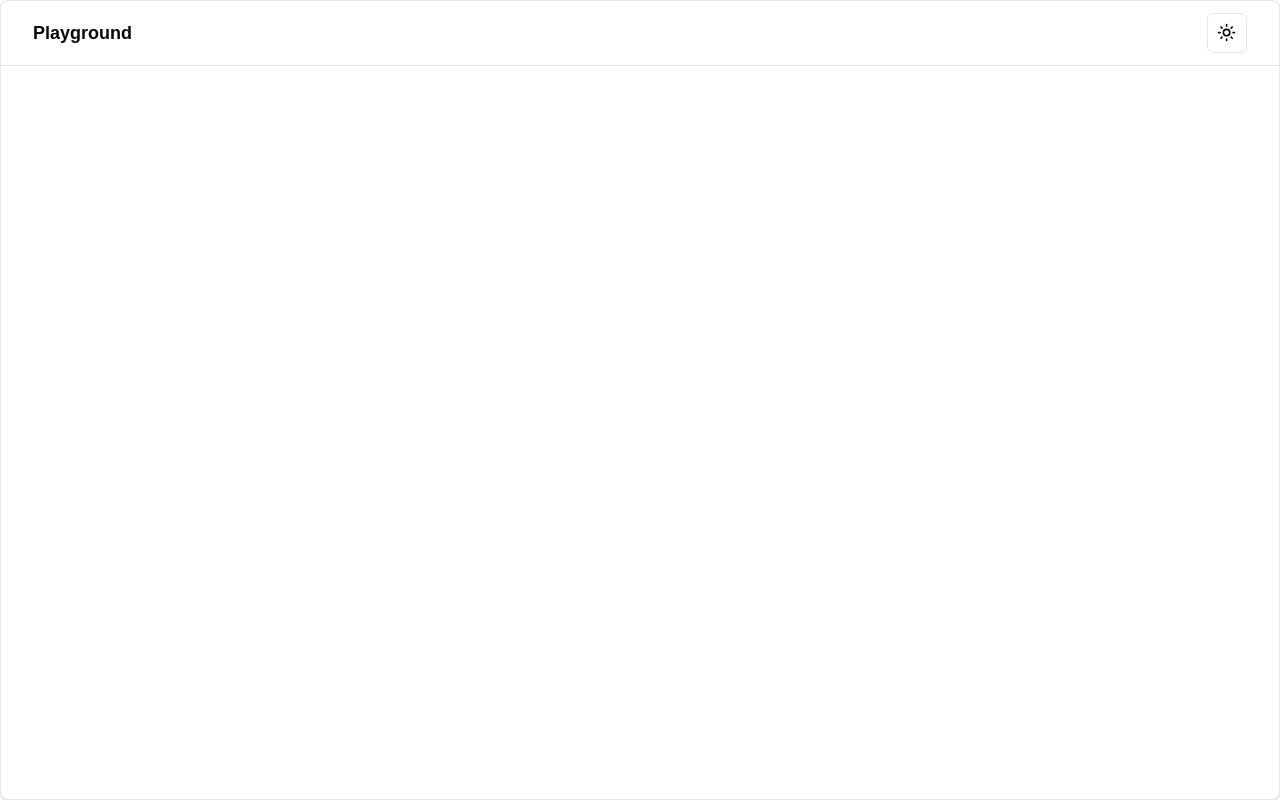
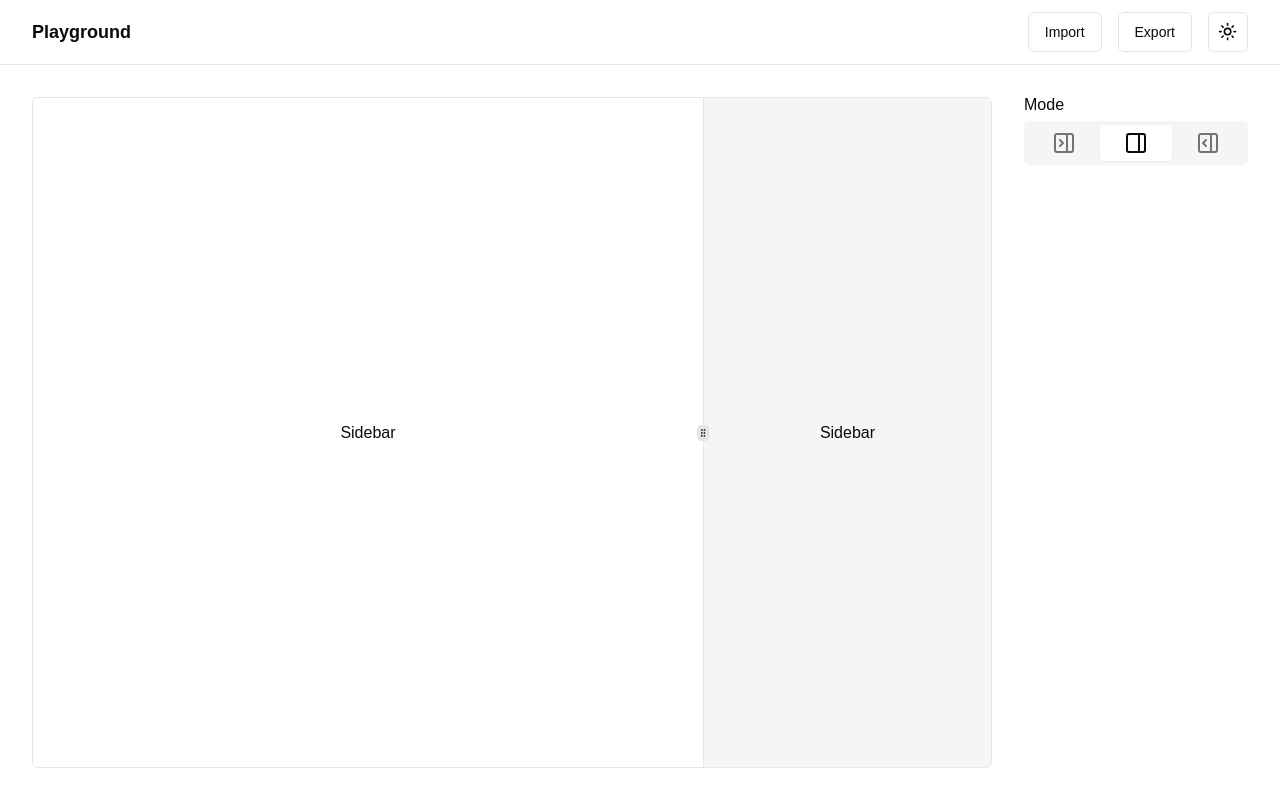
Before and after one commit to snowfoxsh/aplang-website, a Next.js app: page / in a window 1280 px wide. Built offline with nearby package versions, Linux system fonts and the light colour scheme.

Commit message:
[uni] add re-sizable workspace

```diff
--- /dev/null
+++ b/app/components/layout-tabs.tsx
@@ -0,0 +1,23 @@
+import {Tabs, TabsList, TabsTrigger} from "@/components/ui/tabs";
+import {PanelLeftOpen, PanelRight, PanelRightClose, PanelRightOpen} from "lucide-react";
+import React from "react"
+
+
+export default function LayoutTabs() {
+    return (
+        <TabsList className="h-auto grid grid-cols-3">
+            <TabsTrigger value="only-left">
+                <span className="sr-only">Complete</span>
+                <PanelRightClose />
+            </TabsTrigger>
+            <TabsTrigger value="both">
+                <span className="sr-only">Insert</span>
+                <PanelRight />
+            </TabsTrigger>
+            <TabsTrigger value="only-right">
+                <span className="sr-only">Edit</span>
+                <PanelRightOpen />
+            </TabsTrigger>
+        </TabsList>
+    )
+}
--- a/app/layout.tsx
+++ b/app/layout.tsx
@@ -2,6 +2,7 @@ import type { Metadata } from "next";
 import localFont from "next/font/local";
 import "./globals.css";
 import {ThemeProvider} from "next-themes";
+import React from "react";
 
 const geistSans = localFont({
   src: "./fonts/GeistVF.woff",
@@ -26,12 +27,10 @@ export default function RootLayout({
 }>) {
   return (
     <html lang="en">
-      <body className={`${geistSans.variable} ${geistMono.variable} antialiased h-screen w-screen`}>
-      <ThemeProvider attribute={"class"} defaultTheme={"system"} enableSystem={true} disableTransitionOnChange={false}>
-          <div className={"flex flex-col overflow-hidden h-full rounded-[0.5rem] border bg-background shadow"}>
-              {children}
-          </div>
-      </ThemeProvider>
+      <body className={`${geistSans.variable} ${geistMono.variable} antialiased`}>
+        <ThemeProvider attribute={"class"} defaultTheme={"system"} enableSystem={true} disableTransitionOnChange={false}>
+          {children}
+        </ThemeProvider>
       </body>
     </html>
   );
--- a/app/page.tsx
+++ b/app/page.tsx
@@ -1,30 +1,106 @@
+"use client"
+
 import {Separator} from "@/components/ui/separator";
 import {HoverCard, HoverCardContent, HoverCardTrigger} from "@/components/ui/hover-card";
 import {Button} from "@/components/ui/button";
 import {ColorModeToggle} from "@/app/components/color-mode-toggle";
+import {Tabs} from "@radix-ui/react-tabs";
+import LayoutTabs from "@/app/components/layout-tabs";
+import {ResizableHandle, ResizablePanel, ResizablePanelGroup} from "@/components/ui/resizable";
+import React, {useEffect, useState} from "react";
+
+type TabValue = "only-left" | "both" | "only-right";
 
 export default function Playground() {
+    const [leftHidden, setLeftHidden] = useState(false);
+    const [handleHidden, setHandleHidden] = useState(false);
+    const [rightHidden, setRightHidden] = useState(false);
+
+    const [tabValue, setTabValue] = useState<TabValue>("both")
+
+    const onTabChange = (tab: string) => {
+        setTabValue(tab as TabValue);
+
+    }
+
+    // Move state updates into useEffect
+    useEffect(() => {
+        switch (tabValue) {
+            case "only-left":
+                setLeftHidden(false);
+                setHandleHidden(true);
+                setRightHidden(true);
+                break;
+            case "both":
+                setLeftHidden(false);
+                setHandleHidden(false);
+                setRightHidden(false);
+                break;
+            case "only-right":
+                setLeftHidden(true);
+                setHandleHidden(true);
+                setRightHidden(false);
+                break;
+        }
+    }, [tabValue]);
+
     return (
-      <>
-          {/*<div className={"container flex flex-col items-start justify-between space-y-2 py-4 sm:flex-row sm:items-center sm:space-y-0 md:h-16"}>*/}
-          {/*    <h2 className={"text-lg font-semibold"}>Playground</h2> /!* add on click menu here that takes you to links *!/*/}
-          {/*    /!*light dark theme switcher*!/*/}
-          {/*</div>*/}
-          <div className={"w-full flex flex-row justify-between space-y-2 px-8 sm:flex-row sm:items-center sm:space-y-0 md:h-16"}>
+        <div className={"flex flex-col min-h-screen w-full"}>
+            <div className="w-full box-border flex flex-row justify-between items-center px-8 h-16">
                 <HoverCard>
                     <HoverCardTrigger>
-                      <h2 className={"text-lg font-bold"}>Playground</h2>
+                        <h2 className="text-lg font-bold">Playground</h2>
                     </HoverCardTrigger>
-                  <HoverCardContent className={"flex flex-col content-center items-center space-y-2 [&>*]:w-full"}>
-                      <Button variant={"secondary"}>Home</Button>
-                      <Button variant={"secondary"}>Docs</Button>
-                      <Button variant={"secondary"}>Repo</Button>
+                    <HoverCardContent
+                        align="start"
+                        className="flex flex-col content-center items-center space-y-2 [&>*]:w-full"
+                    >
+                        <Button variant="secondary">Home</Button>
+                        <Button variant="secondary">Docs</Button>
+                        <Button variant="secondary">Repo</Button>
                     </HoverCardContent>
                 </HoverCard>
-              <ColorModeToggle/>
+
+                <div className="flex space-x-4">
+                    <Button variant="outline">Import</Button>
+                    <Button variant="outline">Export</Button>
+                    <ColorModeToggle />
                 </div>
-          <Separator/>
-          <div className={"flex-1"}></div>
-      </>
+            </div>
+
+            <Separator />
+            <Tabs className="flex flex-grow flex-row-reverse" defaultValue={"both"} value={tabValue} onValueChange={onTabChange}>
+                {/* Right side */}
+                <div className="flex flex-col w-64 flex-shrink-0 py-8 pr-8 space-y-2">
+                    <HoverCard openDelay={500}>
+                        <HoverCardTrigger asChild>
+                            <span className={"text-md font-medium leading-none peer-disabled:cursor-not-allowed peer-disabled:opacity-70"}>
+                                Mode
+                            </span>
+                        </HoverCardTrigger>
+                        <HoverCardContent className={"max-w-lg text-sm"}>
+                            Choose the interface that best suits your task
+                        </HoverCardContent>
+                    </HoverCard>
+                    <LayoutTabs/>
+                </div>
+                {/* Left side */}
+                <div className="flex flex-grow min-w-0 p-8 items-center justify-center">
+                    <ResizablePanelGroup direction="horizontal" className={"border flex-grow h-full rounded-md"}>
+                        <ResizablePanel defaultSize={70} hidden={leftHidden}>
+                            <div className={"flex h-full items-center justify-center"}>
+                                Sidebar
+                            </div>
+                        </ResizablePanel>
+                        <ResizableHandle withHandle={true} disabled={handleHidden}/>
+                        <ResizablePanel className={"bg-muted"} defaultSize={30} minSize={15} maxSize={70} hidden={rightHidden}>
+                            <div className={"flex h-full items-center justify-center"}>
+                                Sidebar
+                            </div>
+                        </ResizablePanel>
+                    </ResizablePanelGroup>
+                </div>
+            </Tabs>
+        </div>
     );
 }
--- /dev/null
+++ b/components/ui/resizable.tsx
@@ -0,0 +1,45 @@
+"use client"
+
+import { GripVertical } from "lucide-react"
+import * as ResizablePrimitive from "react-resizable-panels"
+
+import { cn } from "@/lib/utils"
+
+const ResizablePanelGroup = ({
+  className,
+  ...props
+}: React.ComponentProps<typeof ResizablePrimitive.PanelGroup>) => (
+  <ResizablePrimitive.PanelGroup
+    className={cn(
+      "flex h-full w-full data-[panel-group-direction=vertical]:flex-col",
+      className
+    )}
+    {...props}
+  />
+)
+
+const ResizablePanel = ResizablePrimitive.Panel
+
+const ResizableHandle = ({
+  withHandle,
+  className,
+  ...props
+}: React.ComponentProps<typeof ResizablePrimitive.PanelResizeHandle> & {
+  withHandle?: boolean
+}) => (
+  <ResizablePrimitive.PanelResizeHandle
+    className={cn(
+      "relative flex w-px items-center justify-center bg-border after:absolute after:inset-y-0 after:left-1/2 after:w-1 after:-translate-x-1/2 focus-visible:outline-none focus-visible:ring-1 focus-visible:ring-ring focus-visible:ring-offset-1 data-[panel-group-direction=vertical]:h-px data-[panel-group-direction=vertical]:w-full data-[panel-group-direction=vertical]:after:left-0 data-[panel-group-direction=vertical]:after:h-1 data-[panel-group-direction=vertical]:after:w-full data-[panel-group-direction=vertical]:after:-translate-y-1/2 data-[panel-group-direction=vertical]:after:translate-x-0 [&[data-panel-group-direction=vertical]>div]:rotate-90",
+      className
+    )}
+    {...props}
+  >
+    {withHandle && (
+      <div className="z-10 flex h-4 w-3 items-center justify-center rounded-sm border bg-border">
+        <GripVertical className="h-2.5 w-2.5" />
+      </div>
+    )}
+  </ResizablePrimitive.PanelResizeHandle>
+)
+
+export { ResizablePanelGroup, ResizablePanel, ResizableHandle }
--- /dev/null
+++ b/components/ui/tabs.tsx
@@ -0,0 +1,55 @@
+"use client"
+
+import * as React from "react"
+import * as TabsPrimitive from "@radix-ui/react-tabs"
+
+import { cn } from "@/lib/utils"
+
+const Tabs = TabsPrimitive.Root
+
+const TabsList = React.forwardRef<
+  React.ElementRef<typeof TabsPrimitive.List>,
+  React.ComponentPropsWithoutRef<typeof TabsPrimitive.List>
+>(({ className, ...props }, ref) => (
+  <TabsPrimitive.List
+    ref={ref}
+    className={cn(
+      "inline-flex h-10 items-center justify-center rounded-md bg-muted p-1 text-muted-foreground",
+      className
+    )}
+    {...props}
+  />
+))
+TabsList.displayName = TabsPrimitive.List.displayName
+
+const TabsTrigger = React.forwardRef<
+  React.ElementRef<typeof TabsPrimitive.Trigger>,
+  React.ComponentPropsWithoutRef<typeof TabsPrimitive.Trigger>
+>(({ className, ...props }, ref) => (
+  <TabsPrimitive.Trigger
+    ref={ref}
+    className={cn(
+      "inline-flex items-center justify-center whitespace-nowrap rounded-sm px-3 py-1.5 text-sm font-medium ring-offset-background transition-all focus-visible:outline-none focus-visible:ring-2 focus-visible:ring-ring focus-visible:ring-offset-2 disabled:pointer-events-none disabled:opacity-50 data-[state=active]:bg-background data-[state=active]:text-foreground data-[state=active]:shadow-sm",
+      className
+    )}
+    {...props}
+  />
+))
+TabsTrigger.displayName = TabsPrimitive.Trigger.displayName
+
+const TabsContent = React.forwardRef<
+  React.ElementRef<typeof TabsPrimitive.Content>,
+  React.ComponentPropsWithoutRef<typeof TabsPrimitive.Content>
+>(({ className, ...props }, ref) => (
+  <TabsPrimitive.Content
+    ref={ref}
+    className={cn(
+      "mt-2 ring-offset-background focus-visible:outline-none focus-visible:ring-2 focus-visible:ring-ring focus-visible:ring-offset-2",
+      className
+    )}
+    {...props}
+  />
+))
+TabsContent.displayName = TabsPrimitive.Content.displayName
+
+export { Tabs, TabsList, TabsTrigger, TabsContent }
--- a/package.json
+++ b/package.json
@@ -13,6 +13,7 @@
     "@radix-ui/react-hover-card": "^1.1.1",
     "@radix-ui/react-separator": "^1.1.0",
     "@radix-ui/react-slot": "^1.1.0",
+    "@radix-ui/react-tabs": "^1.1.0",
     "class-variance-authority": "^0.7.0",
     "clsx": "^2.1.1",
     "lucide-react": "^0.446.0",
@@ -20,6 +21,7 @@
     "next-themes": "^0.3.0",
     "react": "^18",
     "react-dom": "^18",
+    "react-resizable-panels": "^2.1.4",
     "tailwind-merge": "^2.5.2",
     "tailwindcss-animate": "^1.0.7"
   },
```
Also changed, not shown: app/components/color-mode-toggle.tsx (+8 -6 lines), 1 other file (tests, documents, lock files or other folders). Lines whose indentation alone changed are shown as unchanged.
